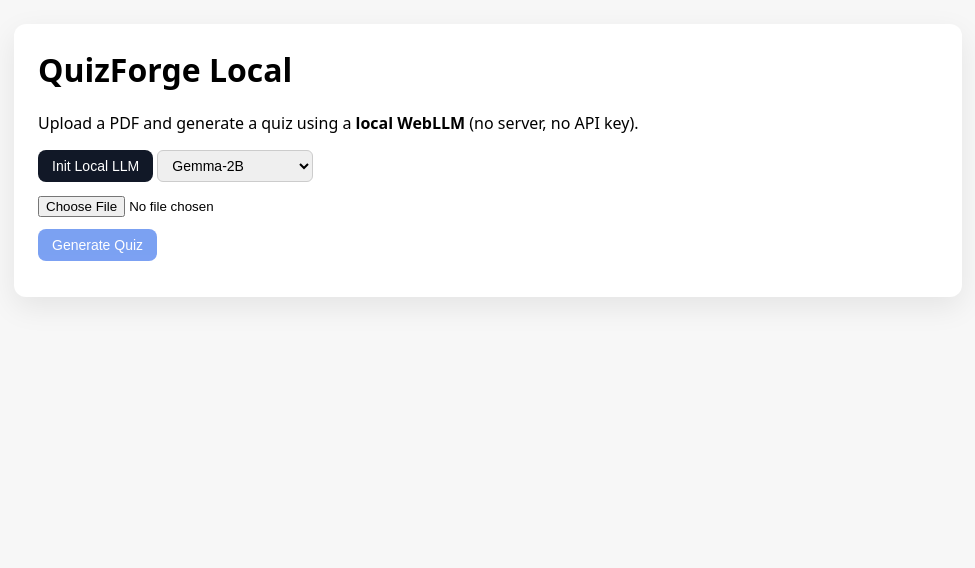
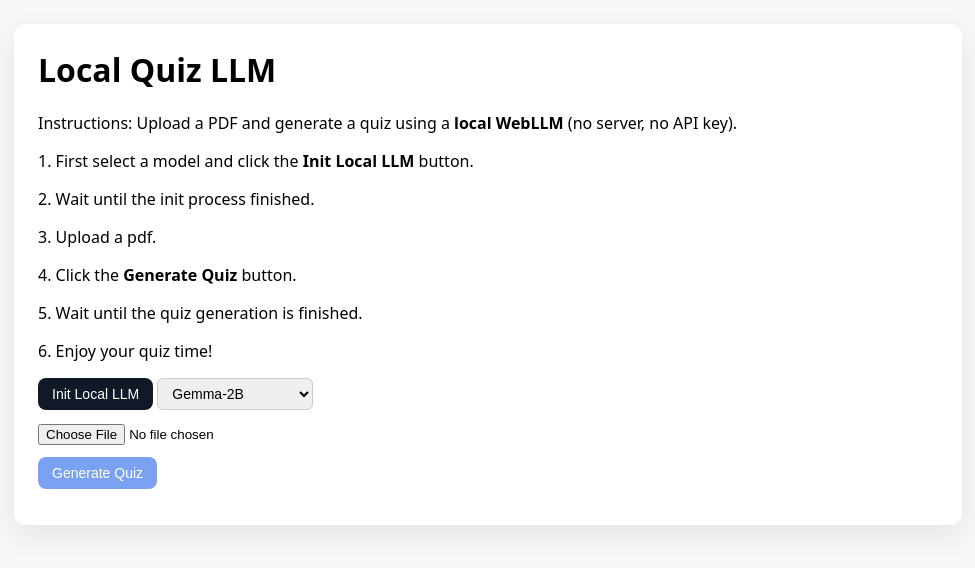
Before and after one commit to GiantPrince/giantprince.github.io, a plain HTML site: page LocalQuizLLM/index.html in a window 1280 px wide. Shown: the whole page, without its empty margins (152-1127 px from the left). Drawn offline with Linux system fonts and the light colour scheme; a script that the page names is missing.

Commit message:
Disabled useCache and updated instructions

```diff
--- a/LocalQuizLLM/index.html
+++ b/LocalQuizLLM/index.html
@@ -85,8 +85,14 @@
 </head>
 <body>
   <div class="container">
-    <h1>QuizForge Local</h1>
-    <p>Upload a PDF and generate a quiz using a <b>local WebLLM</b> (no server, no API key).</p>
+    <h1>Local Quiz LLM</h1>
+    <p>Instructions: Upload a PDF and generate a quiz using a <b>local WebLLM</b> (no server, no API key).</p>
+    <p>1. First select a model and click the <b>Init Local LLM</b> button. </p>
+    <p>2. Wait until the init process finished. </p>
+    <p>3. Upload a pdf. </p>
+    <p>4. Click the <b>Generate Quiz</b> button. </p>
+    <p>5. Wait until the quiz generation is finished. </p>
+    <p>6. Enjoy your quiz time! </p>
     <span id="status"> </span>
     <div class="row">
       <button id="initBtn" class="secondary">Init Local LLM</button>
@@ -134,6 +140,7 @@
       status.textContent = ` Loading model (${selectedModel})... (first time may take a while)`;
       engine = await CreateMLCEngine(selectedModel,
         {
+          useCache: false,
           initProgressCallback: (info) => {
             status.textContent = " " + info.text;
           },
```
